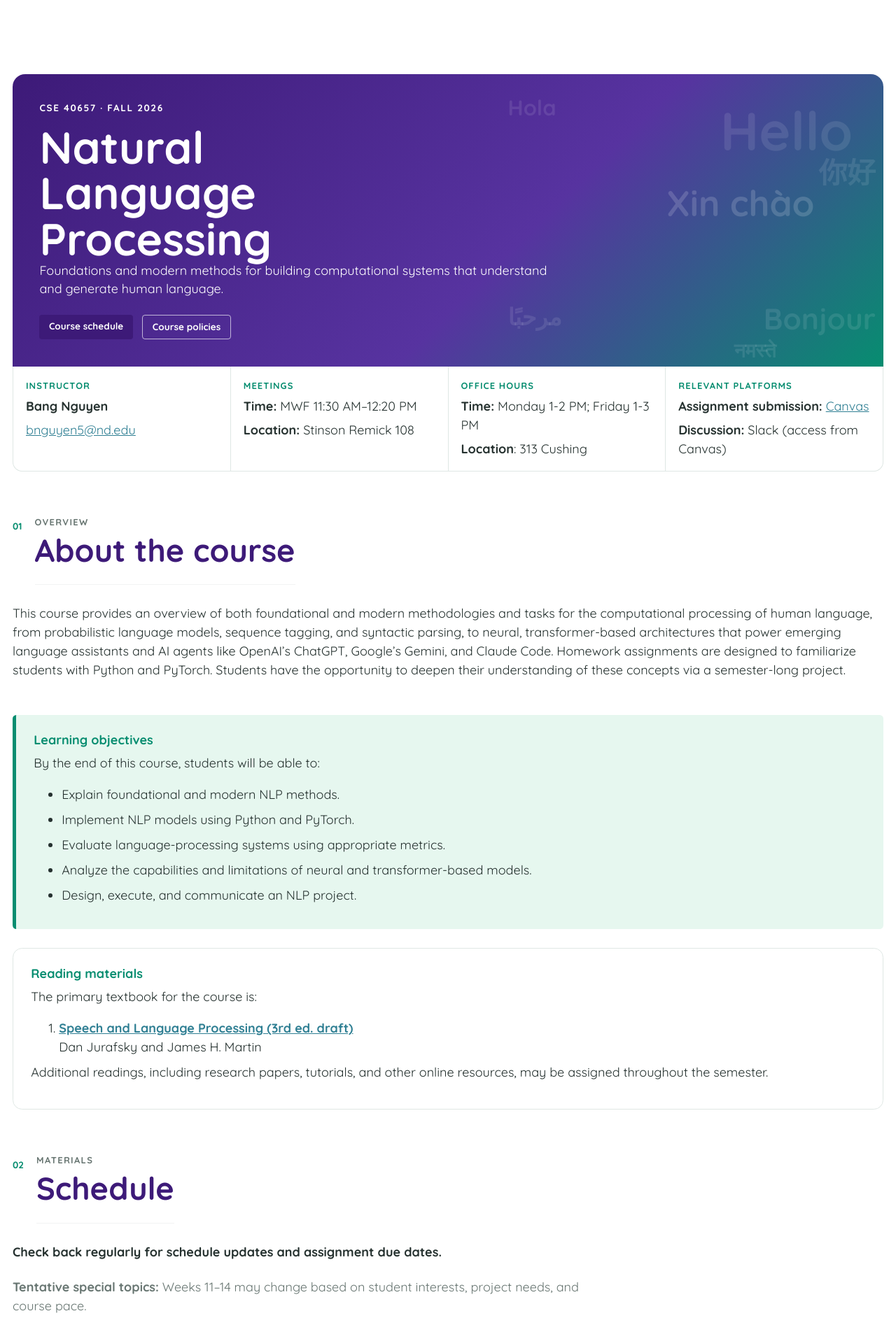
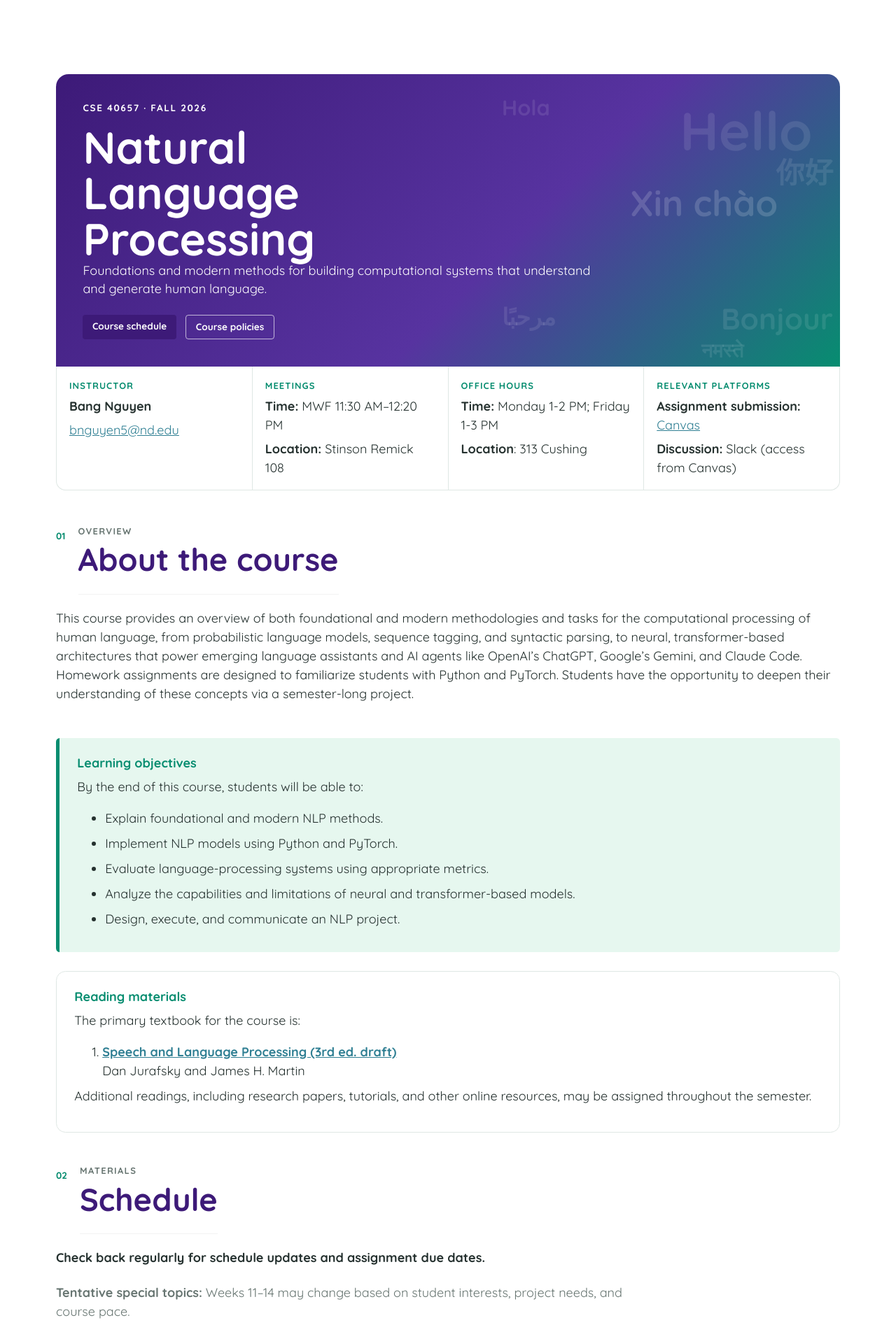
Before and after one commit to bnguyen5/bnguyen5.github.io, a Jekyll site: the page built from _pages/nlp-fall-2026.md, in a window 1280 px wide. Shown: the top 1894 px of the page at 70% size. Built offline with Jekyll 4.4.1, drawn with Linux system fonts in a browser that asks for light colours.

Commit message:
update webpage

```diff
--- a/_sass/custom/custom.scss
+++ b/_sass/custom/custom.scss
@@ -87,6 +87,11 @@ color: #3d1a78 !important;
 }
 
 .course-page {
+  /* Own side gutter on top of #main's 16-18px, and a fixed max width so the
+     theme's 925px -> 1280px content-width jump doesn't stretch the page. */
+  max-width: 1180px;
+  margin: 0 auto;
+  padding: 0 clamp(6px, 2.5vw, 30px);
   --course-primary: #078d70;
   --course-light: #e6f7ef;
   --course-purple: #3d1a78;
@@ -219,7 +224,7 @@ color: #3d1a78 !important;
   display: grid;
   grid-template-columns: repeat(4, minmax(0, 1fr));
   gap: 1px;
-  margin-bottom: 2.5rem;
+  margin-bottom: 2rem;
   overflow: hidden;
   border: 1px solid var(--course-border);
   border-top: 0;
@@ -245,7 +250,7 @@ color: #3d1a78 !important;
 }
 
 .course-section {
-  padding: 1rem 0 2.5rem;
+  padding: 0.75rem 0 1.75rem;
   scroll-margin-top: 5rem;
 }
 
@@ -253,7 +258,7 @@ color: #3d1a78 !important;
   display: flex;
   align-items: flex-start;
   gap: 1rem;
-  margin-bottom: 1.5rem;
+  margin-bottom: 1.1rem;
 }
 
 .course-section-heading > span {
@@ -361,7 +366,7 @@ table.course-schedule {
 }
 
 .course-schedule th {
-  padding: 0.9rem 1rem;
+  padding: 0.7rem 0.85rem;
   color: #fff;
   border: 0;
   background: var(--course-purple);
@@ -371,7 +376,8 @@ table.course-schedule {
 }
 
 .course-schedule td {
-  padding: 0.65rem 1rem;
+  padding: 0.45rem 0.85rem;
+  line-height: 1.45;
   vertical-align: top;
   border-right: 0;
   border-bottom: 1px solid var(--course-border);
@@ -447,7 +453,7 @@ table.course-schedule {
 
 .course-tag {
   display: inline-flex;
-  padding: 0.3rem 0.6rem;
+  padding: 0.2rem 0.5rem;
   margin: 0.1rem 0.2rem 0.1rem 0;
   align-items: center;
   font-size: 0.7rem;
```
Also changed, not shown: 5 other files.
